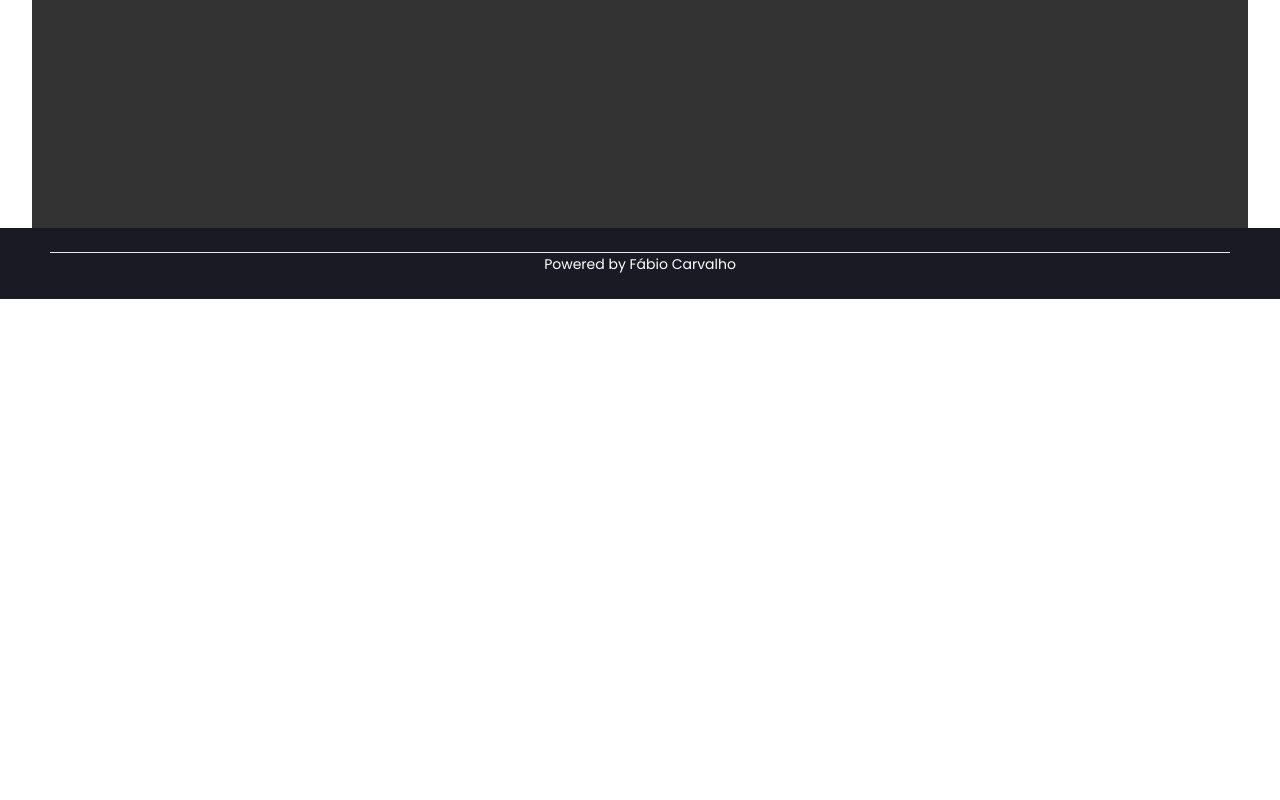
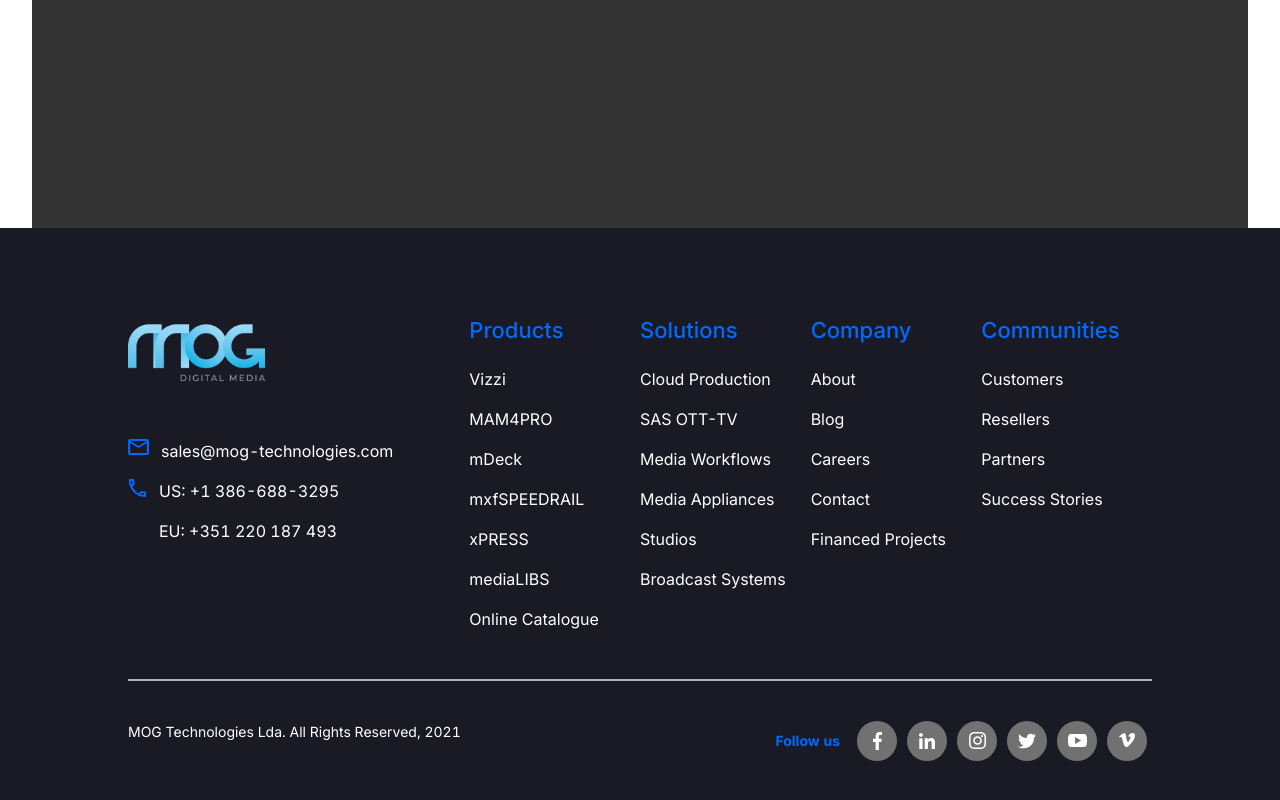
Before and after one commit to fabio-carvalho88/mog-frontend, a Next.js app in the folder nextjs-frontend/: page / in a window 1280 px wide. Shown: the part 2812-3612 px from the top of the page. Before the commit the page ends 3111 px from the top, so only its background shows below. Built offline with nearby package versions, Linux system fonts and the light colour scheme.

Commit message:
Added Footer Component to Layout

```diff
--- a/nextjs-frontend/pages/_app.js
+++ b/nextjs-frontend/pages/_app.js
@@ -1,25 +1,26 @@
-import { Layout } from 'antd';
-import 'antd/dist/antd.css';
-import '../styles/globals.css';
-import styles from '../styles/Home.module.css';
-import Navbar from '../components/Navbar/Navbar';
-import { useEffect, useState } from 'react';
+import {Layout} from "antd";
+import "antd/dist/antd.css";
+import "../styles/globals.css";
+import styles from "../styles/Home.module.css";
+import Navbar from "../components/Navbar/Navbar";
+import {useEffect, useState} from "react";
+import Footer from "../components/Footer/Footer";
 
-const { Header, Content, Footer } = Layout;
+const {Header, Content} = Layout;
 
-const MyApp = ({ Component, pageProps }) => {
-  const [scrollState, setScrollState] = useState('top');
+const MyApp = ({Component, pageProps}) => {
+  const [scrollState, setScrollState] = useState("top");
 
   useEffect(() => {
-    window.addEventListener('scroll', handleScroll);
-    return () => window.removeEventListener('scroll', handleScroll);
+    window.addEventListener("scroll", handleScroll);
+    return () => window.removeEventListener("scroll", handleScroll);
   });
 
   const handleScroll = () => {
     if (window.scrollY >= 1020) {
-      setScrollState('scroll');
+      setScrollState("scroll");
     } else if (window.scrollY <= 300) {
-      setScrollState('top');
+      setScrollState("top");
     }
     // CSS COLOR 1a1a251a
   };
@@ -28,10 +29,10 @@
     <Layout>
       <Header
         style={{
-          position: 'fixed',
-          width: '100%',
+          position: "fixed",
+          width: "100%",
           zIndex: 1,
-          background: scrollState === 'top' ? '#1a1a251a' : '#1A1A25',
+          background: scrollState === "top" ? "#1a1a251a" : "#1A1A25",
         }}
       >
         <Navbar />
@@ -39,15 +40,7 @@
       <Content>
         <Component {...pageProps} />
       </Content>
-      <Footer
-        style={{
-          background: 'linear-gradient(180deg, #1A1A25 0%, #1A1A25 100%)',
-        }}
-      >
-        <footer className={styles.footer}>
-          <a>Powered by Fábio Carvalho</a>
-        </footer>
-      </Footer>
+      <Footer />
     </Layout>
   );
 };
```
